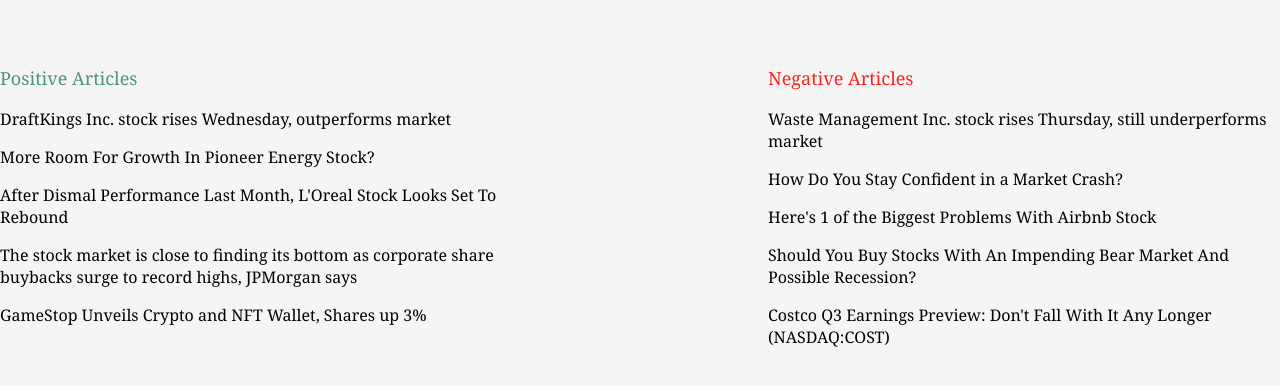
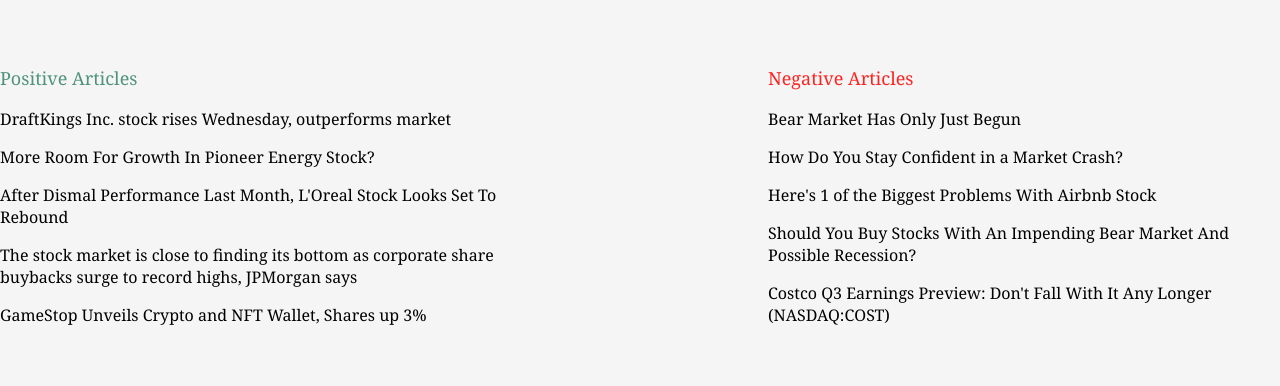
Before and after one commit to Bestest-Study-Group/sentimentIndex, a React (Create React App) app in the folder frontend/: page / in a window 1280 px wide. Shown: the top 386 px of the page. Built offline with nearby package versions, Linux system fonts and the light colour scheme; no server answers.

Commit message:
Update App.tsx

```diff
--- a/frontend/src/App.tsx
+++ b/frontend/src/App.tsx
@@ -8,7 +8,7 @@
   const [chart, setChart] = useState(<div></div>)
   const [header, setHeader] = useState(<div></div>)
   const pos = ['DraftKings Inc. stock rises Wednesday, outperforms market', 'More Room For Growth In Pioneer Energy Stock?', "After Dismal Performance Last Month, L'Oreal Stock Looks Set To Rebound", 'The stock market is close to finding its bottom as corporate share buybacks surge to record highs, JPMorgan says', 'GameStop Unveils Crypto and NFT Wallet, Shares up 3%']
-  const neg = ['Waste Management Inc. stock rises Thursday, still underperforms market', 'How Do You Stay Confident in a Market Crash?', "Here's 1 of the Biggest Problems With Airbnb Stock", 'Should You Buy Stocks With An Impending Bear Market And Possible Recession?', "Costco Q3 Earnings Preview: Don't Fall With It Any Longer (NASDAQ:COST)"]
+  const neg = ['Bear Market Has Only Just Begun', 'How Do You Stay Confident in a Market Crash?', "Here's 1 of the Biggest Problems With Airbnb Stock", 'Should You Buy Stocks With An Impending Bear Market And Possible Recession?', "Costco Q3 Earnings Preview: Don't Fall With It Any Longer (NASDAQ:COST)"]
 
   let pos_p = pos.map((p) => {
     return (<p>{p}</p>)
```
